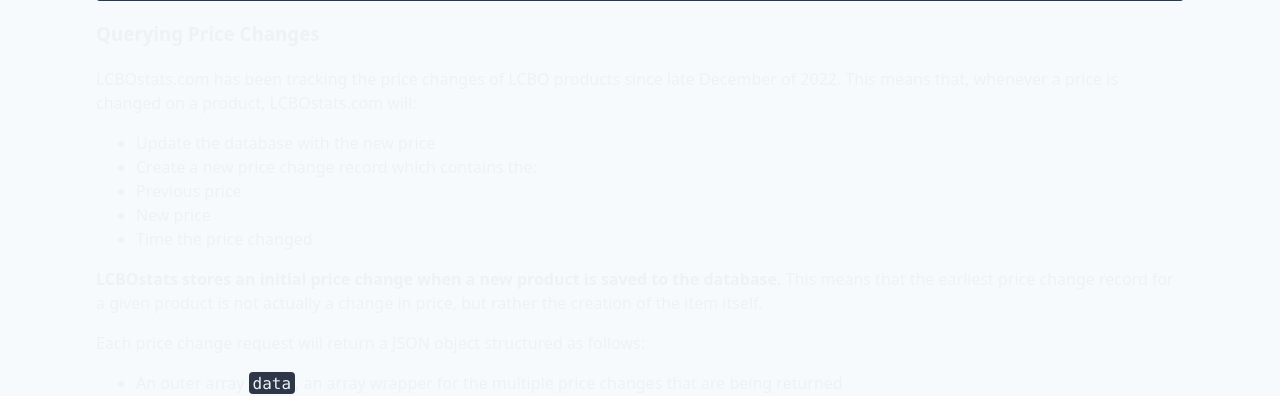
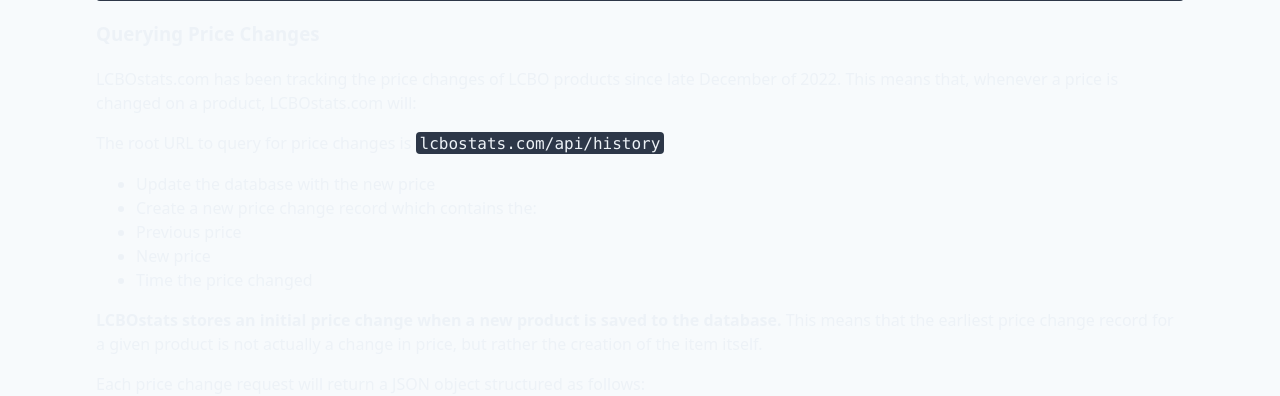
Before and after one commit to ryanennns/LCBOstats, a Laravel app: page / in a window 1280 px wide. Shown: the part 2807-3203 px from the top of the page. Run offline with Laravel 9, Linux system fonts and the light colour scheme; data that the repository does not hold is empty; parts of the project's set-up code (start-up, migrations or seed data) failed here and were passed over.

Commit message:
minor fe fix

```diff
--- a/lcbo-rank-backend/resources/views/welcome.blade.php
+++ b/lcbo-rank-backend/resources/views/welcome.blade.php
@@ -446,7 +446,7 @@
         <p>...where <span class="font-mono">{id}</span> is the primary key of the product in question. The primary key
             of each data object is <span class="font-mono">permanent_id</span>.</p>
 
-        <h3>Querying LCBOStats</h3>
+        <h3>Querying LCBOstats</h3>
 
         <p>
             LCBOstats returns paginated responses with 25 records per page. The JSON object returned
@@ -537,6 +537,8 @@
         <p>LCBOstats.com has been tracking the price changes of LCBO products since late December of 2022. This means
             that, whenever a price is changed on a product, LCBOstats.com will:</p>
 
+        <p>The root URL to query for price changes is <span class="font-mono">lcbostats.com/api/history</span></p>
+
         <ul>
             <li>Update the database with the new price</li>
             <li>Create a new price change record which contains the:</li>
```
